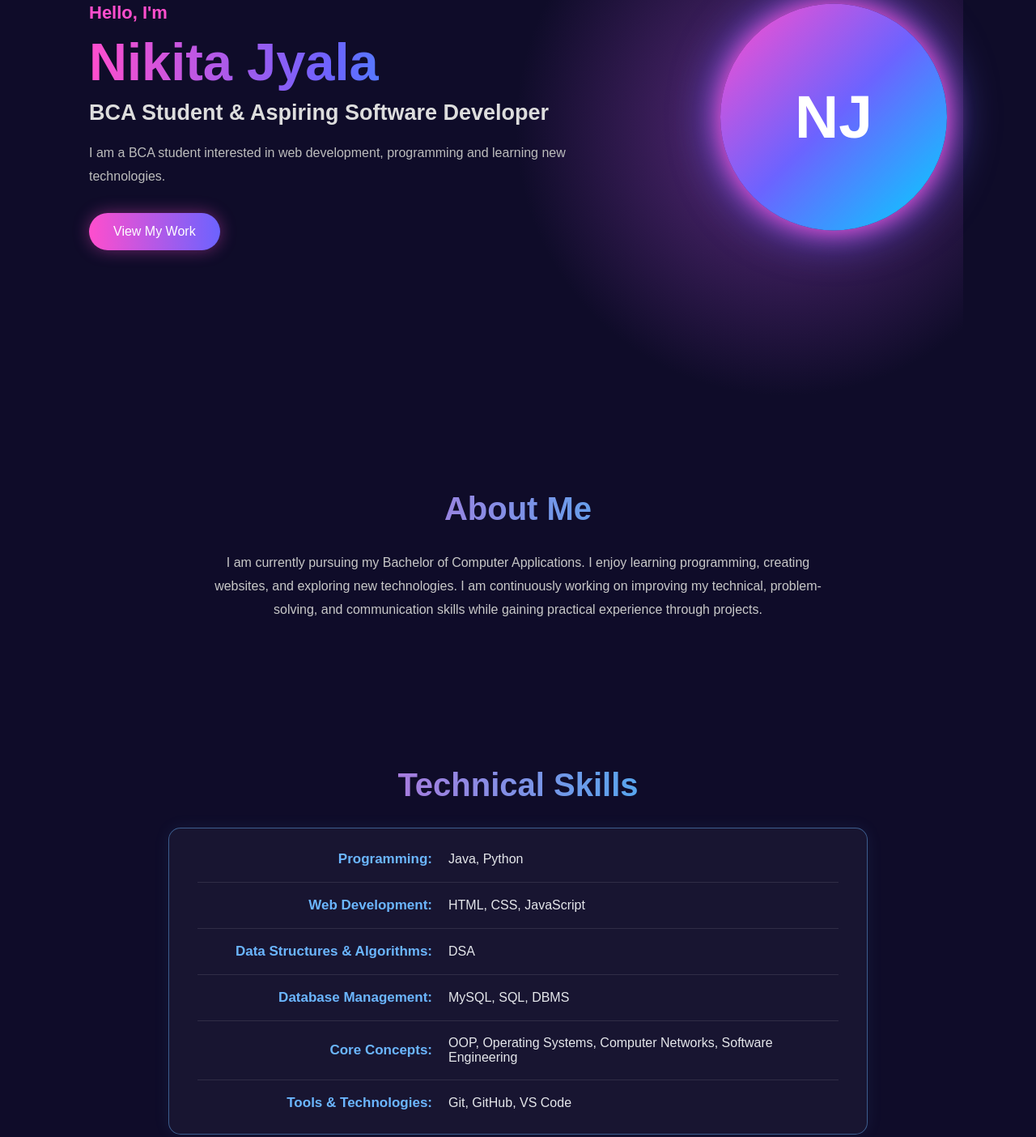
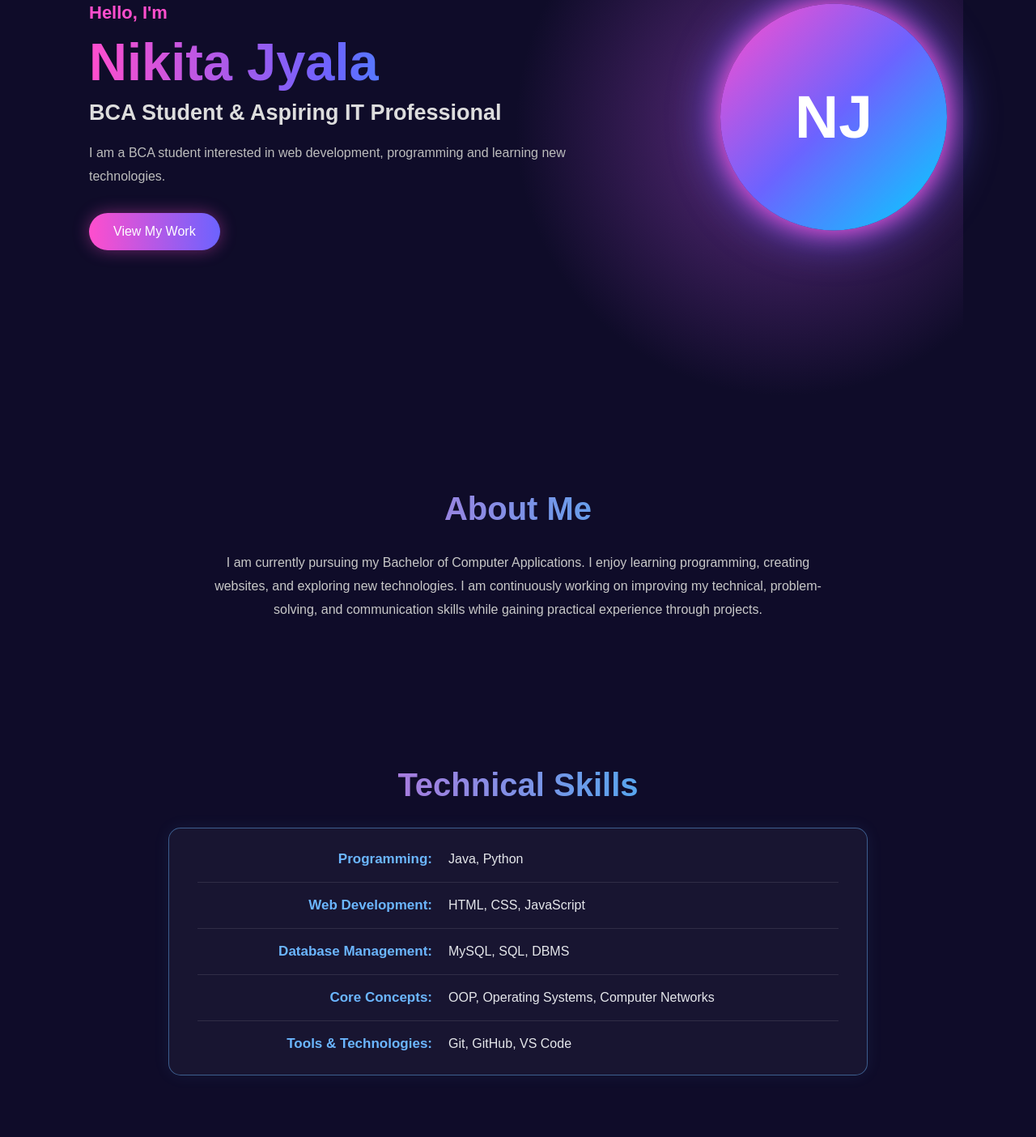
Before and after one commit to nikitajyala/Portfolio, a plain HTML site: page index.html in a window 1280 px wide. Shown: the part 279-1683 px from the top of the page at 81% size. Drawn offline with Linux system fonts and the light colour scheme.

Commit message:
Update index.html

```diff
--- a/index.html
+++ b/index.html
@@ -40,7 +40,7 @@
 
             <h1>Nikita Jyala</h1>
 
-            <h3>BCA Student & Aspiring Software Developer</h3>
+            <h3>BCA Student & Aspiring IT Professional</h3>
 
             <p class="intro">
                 I am a BCA student interested in web development,
@@ -99,11 +99,6 @@
         </div>
 
         <div class="skill-row">
-            <span class="skill-title">Data Structures & Algorithms:</span>
-            <span class="skill-items">DSA</span>
-        </div>
-
-        <div class="skill-row">
             <span class="skill-title">Database Management:</span>
             <span class="skill-items">MySQL, SQL, DBMS</span>
         </div>
@@ -111,7 +106,7 @@
         <div class="skill-row">
             <span class="skill-title">Core Concepts:</span>
             <span class="skill-items">
-                OOP, Operating Systems, Computer Networks, Software Engineering
+                OOP, Operating Systems, Computer Networks
             </span>
         </div>
 
```
